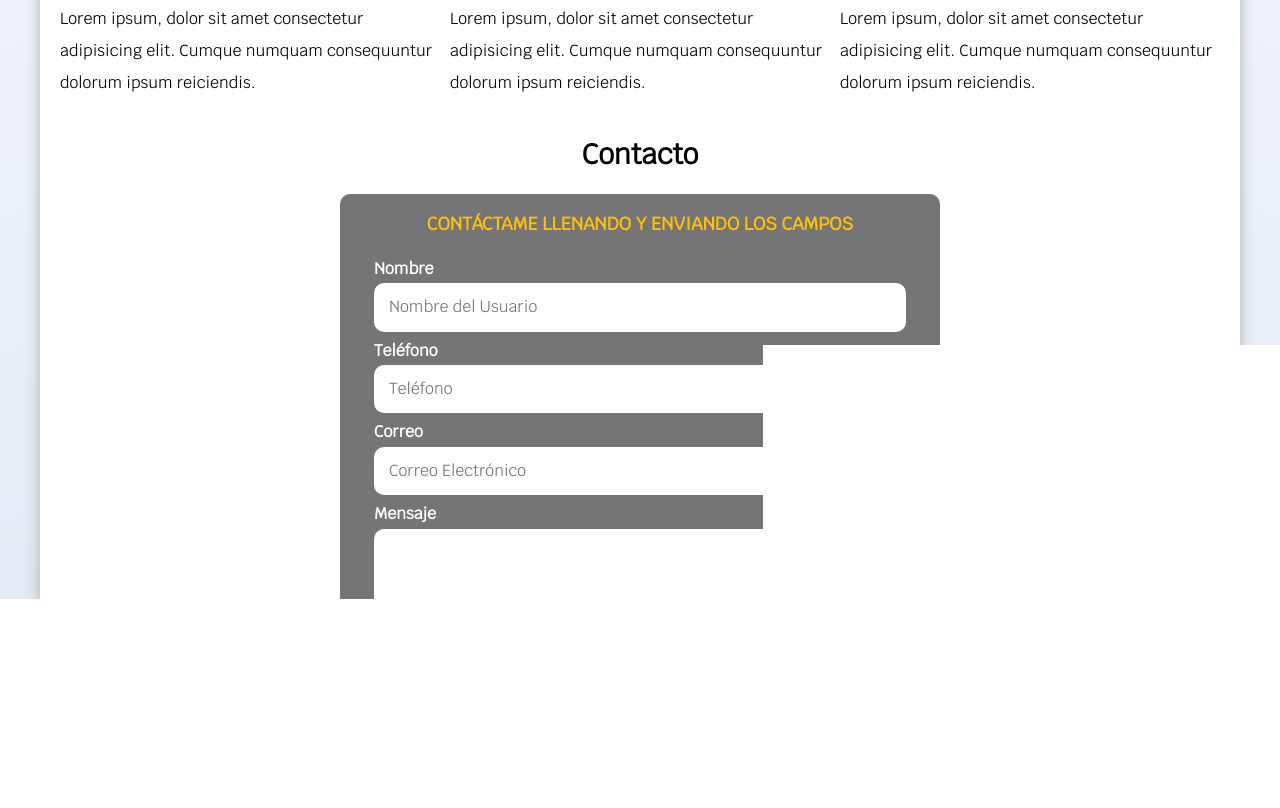
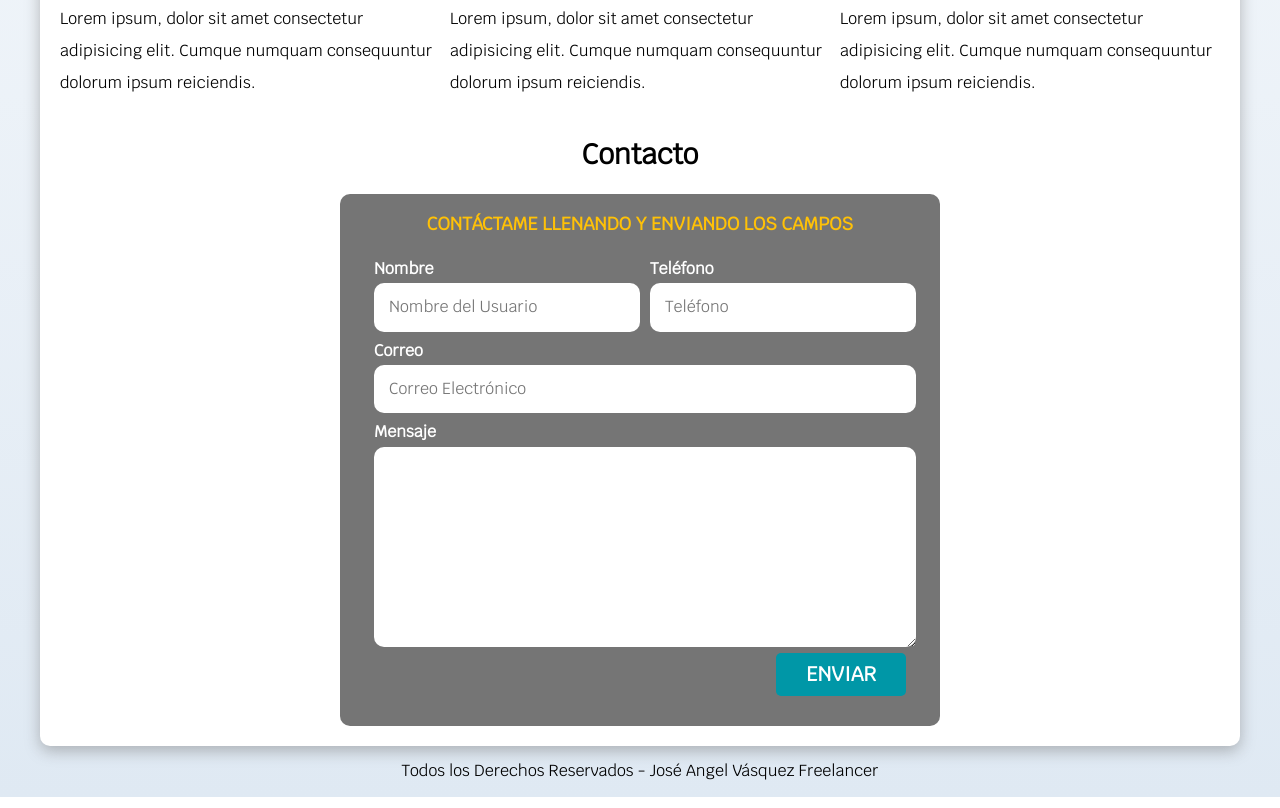
Before and after one commit to joseangvas/portafolio-udemy, a plain HTML site: page index.html in a window 1280 px wide. Shown: the part 926-1734 px from the top of the page. Drawn offline with Linux system fonts and the light colour scheme.

```diff
--- a/css/styles.css
+++ b/css/styles.css
@@ -48,7 +48,7 @@ body {
   background-color: var(--secundario);
   color: var(--blanco);
   padding: 1rem 3rem;
-  margin-top: 1 rem;
+  margin-top: 3rem;
   font-size: 2rem;
   text-decoration: none;
   text-transform: uppercase;
@@ -192,6 +192,15 @@ h1,h2,h3 {
   }
 }
 
+/* Servicios */
+.servicios,
+.navegacion-principal,
+.formulario {
+  scroll-snap-align: center;
+  scroll-snap-stop: always;
+
+}
+
 .servicio {
   display:flex;
   flex-direction: column;
@@ -242,8 +251,19 @@ h1,h2,h3 {
 
 }
 
-.contenedor-campos {
+@media (min-width: 768px) {
+  .contenedor-campos {
+    display: grid;
+    grid-template-columns: 50% 50%; /** tambien repeat(2, 1fr)  o  1fr 1fr **/
+    grid-template-rows: auto auto 20rem;
+    column-gap: 1rem;
+  }
 
+  .campo:nth-child(3),
+  .campo:nth-child(4) {
+    grid-column: 1 / 3;
+
+  }
 }
 
 .campo {
@@ -258,6 +278,11 @@ h1,h2,h3 {
   display: block;
 }
 
+.campo textarea {
+  height: 20rem;
+
+}
+
 .input-text {
   width: 100%;
   border: none;
@@ -265,3 +290,8 @@ h1,h2,h3 {
   border-radius: 1rem;
 
 }
+
+/* Footer */
+.footer {
+  text-align: center;
+}
--- a/index.html
+++ b/index.html
@@ -138,7 +138,7 @@
       </section>
     </main>
 
-    <footer>
+    <footer class="footer">
       <p>Todos los Derechos Reservados - José Angel Vásquez Freelancer</p>
     </footer>
 
```
